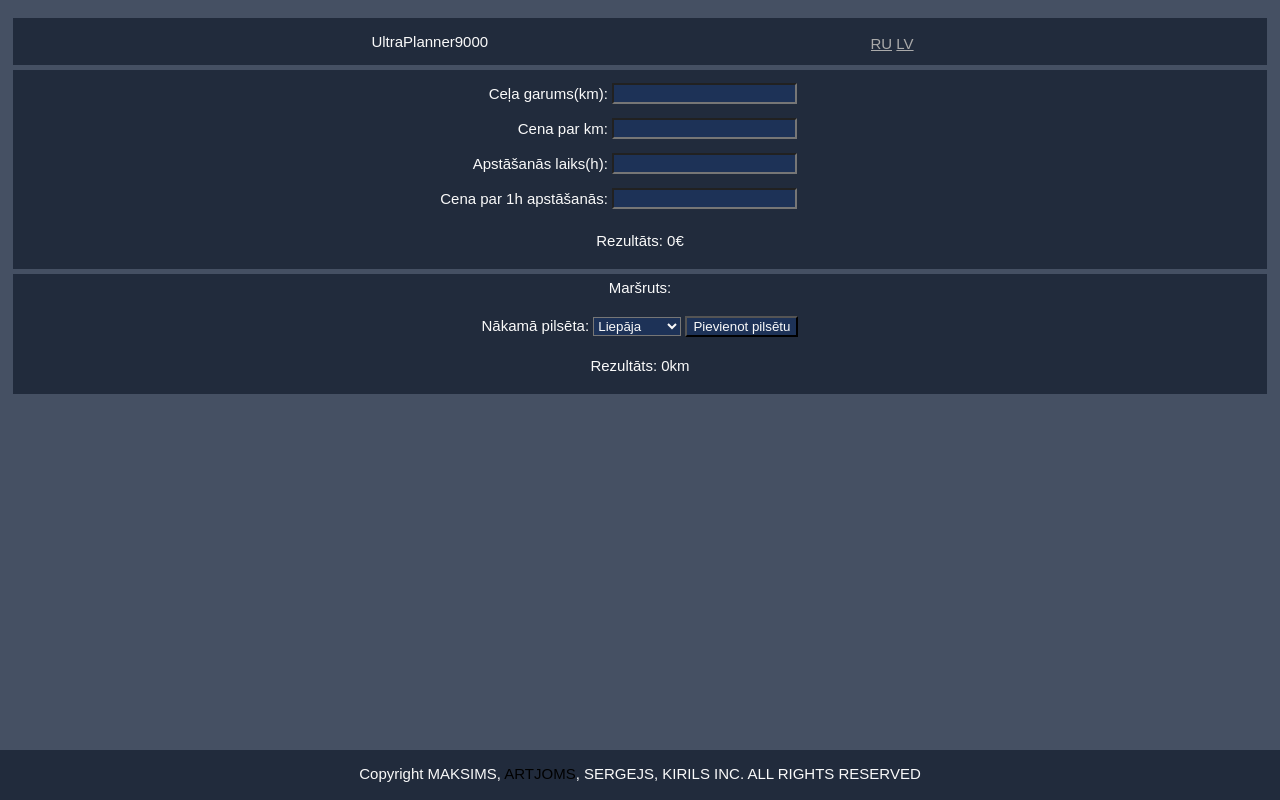
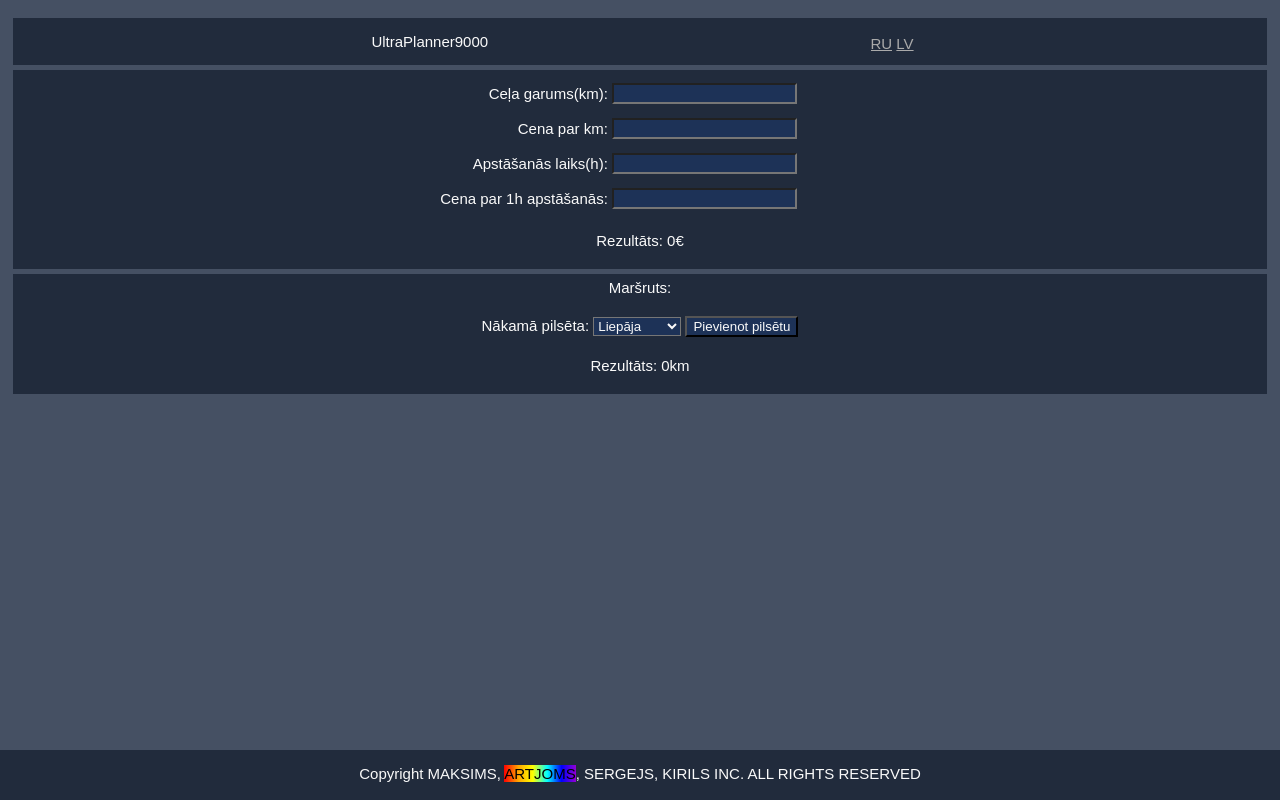
Before and after one commit to ShamanPechenin/UltraPlanner9000, a plain HTML site: page index.html in a window 1280 px wide. In both pictures the pointer is over the link "ARTJOMS". Drawn offline with Linux system fonts and the light colour scheme.

Commit message:
Revert "Visual adjustments"
This reverts commit 4f3bb7d6e431cce7fae7d4d3210b615fd9df5051.

```diff
--- a/style.css
+++ b/style.css
@@ -65,6 +65,7 @@ a.active {
 }
 .art:hover{
 	color: black;
+	background-image: linear-gradient(to right, red, orange, yellow, cyan, blue, darkviolet);
 }
 select {
 	display: inline-block;
```
